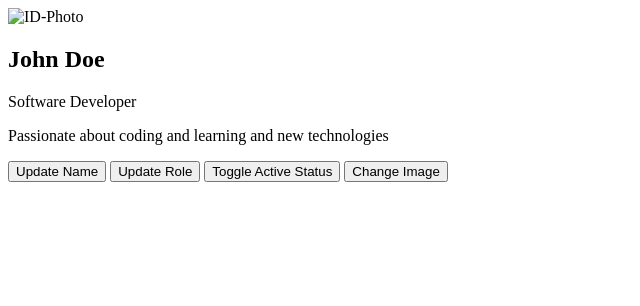
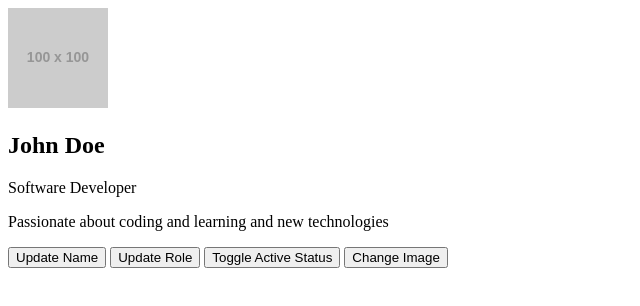
Before and after one commit to ihtishaamj63-web/JavaScript-Part-3---DOM---Exercise-2, a plain HTML site: page index.html in a window 1280 px wide. Shown: the whole page, without its empty margins (0-640 px from the left). Drawn offline with Linux system fonts and the light colour scheme; placeholder pictures from the web are drawn by us.

Commit message:
fixed placeholder image

```diff
--- a/index.html
+++ b/index.html
@@ -15,7 +15,11 @@
   </head>
   <body>
     <div id="profileCard">
-      <img src="" alt="ID-Photo" id="profileImage" />
+      <img
+        src="https://placehold.co/100x100"
+        alt="ID-Photo"
+        id="profileImage"
+      />
       <h2 id="profileName">John Doe</h2>
       <p id="profileRole">Software Developer</p>
       <p id="profileBio">
```
